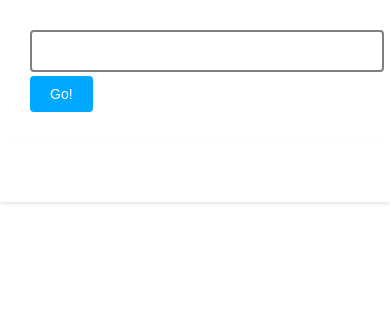
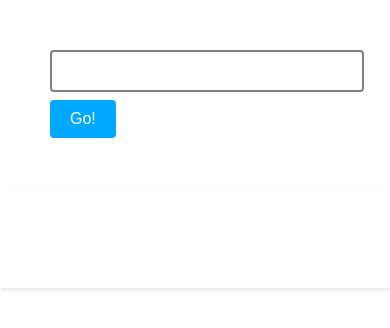
Before and after one commit to bhaweshagarwal/GiphySearch, a plain HTML site: page index.html in a window 390 px wide. Drawn offline with Linux system fonts and the light colour scheme.

Commit message:
Update maaiinn.css

```diff
--- a/css/maaiinn.css
+++ b/css/maaiinn.css
@@ -1,3 +1,39 @@
+/* Mobile Site- Update */
+/* Mobile Styles for Realme C15 */
+@media (max-width: 720px) {
+  body {
+    font-size: 14px;
+  }
+
+  .container {
+    max-width: 100%;
+    padding: 10px;
+  }
+
+  .container-padding50 {
+    padding: 30px;
+  }
+
+  .js-container {
+    grid-template-columns: repeat(auto-fill, minmax(120px, 1fr));
+    gap: 8px;
+  }
+
+  .js-container img {
+    border-radius: 2px;
+  }
+
+  h1 {
+    font-size: 20px;
+    margin-bottom: 10px;
+  }
+
+  .js-go {
+    margin-top: 4px;
+    font-size: 14px;
+  }
+}
+
 /* Global Styles */
 body {
     font-family: Arial, sans-serif;
@@ -84,6 +120,8 @@ body {
   }
 }
 */
+
+
   /* Realme C15 Styles */
  /* @media (max-width: 720px) {
   .container-padding50 {
@@ -101,7 +139,9 @@ body {
 }
 */
 
+
 /* Mobile Styles for Realme C15 */
+/*
 @media (max-width: 720px) {
   body {
     font-size: 14px;
@@ -135,3 +175,4 @@ body {
     font-size: 14px;
   }
 }
+*/
```
